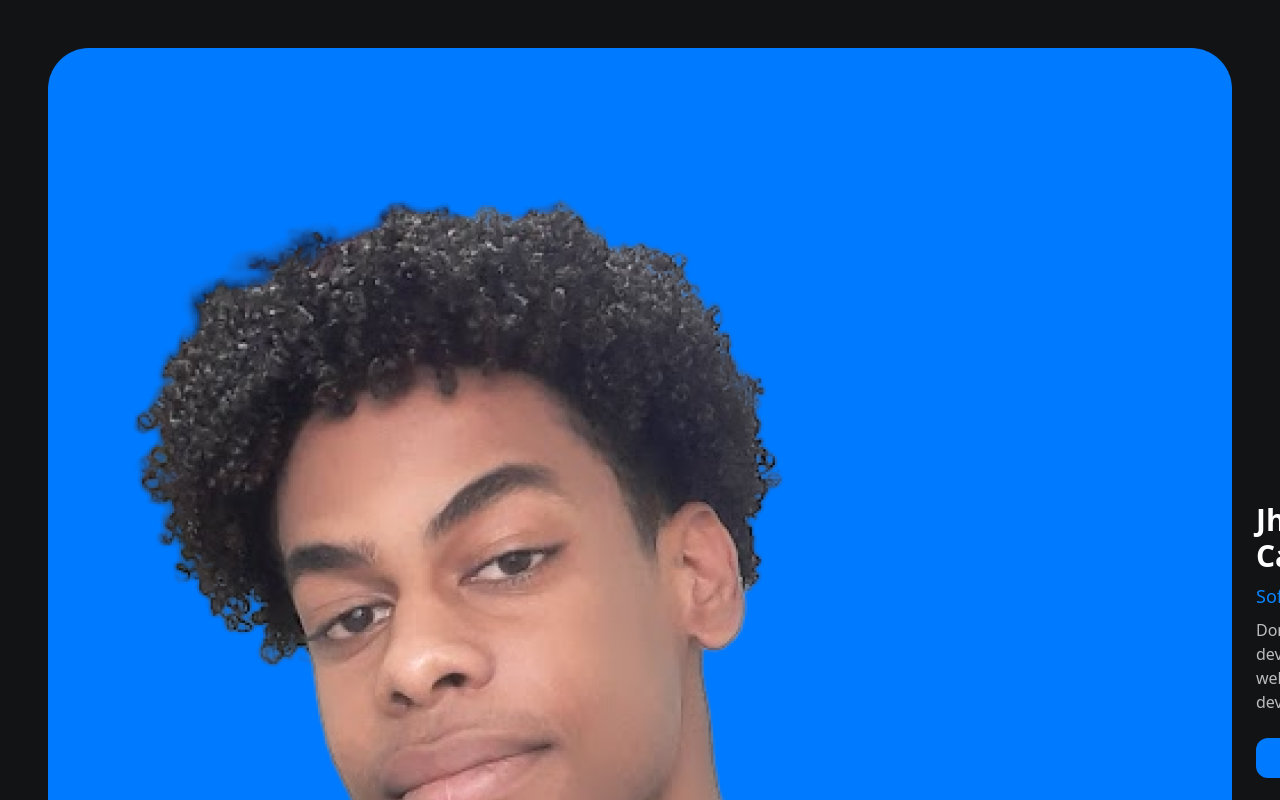
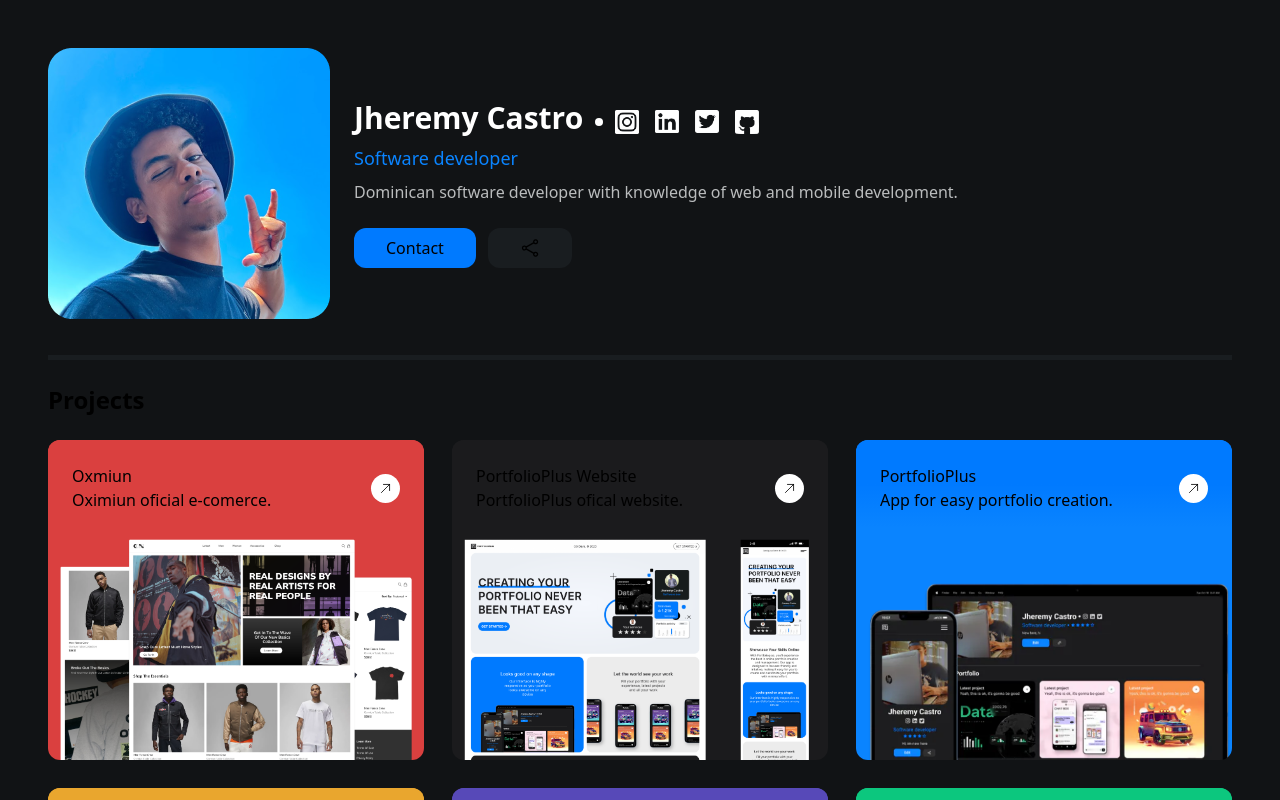
Before and after one commit to jheremois/Portfolioplus, a Next.js app: page /jheremy in a window 1280 px wide. Shown: the top 800 px of the page. Built offline with nearby package versions, Linux system fonts and the light colour scheme.

Commit message:
update profile pic

```diff
--- a/pages/jheremy.tsx
+++ b/pages/jheremy.tsx
@@ -104,7 +104,7 @@ const Jheremy: NextPage = (props: any) => {
                                 "
                             >
                                 <Image
-                                    src={"/profPic.png"}
+                                    src={"/profilepic.png"}
                                     alt='' width={240} height={240}
                                     className={`
                                         rounded-xl
```
Also changed, not shown: public/IMG_3729.jpg (added), public/profilepic.png (added).
